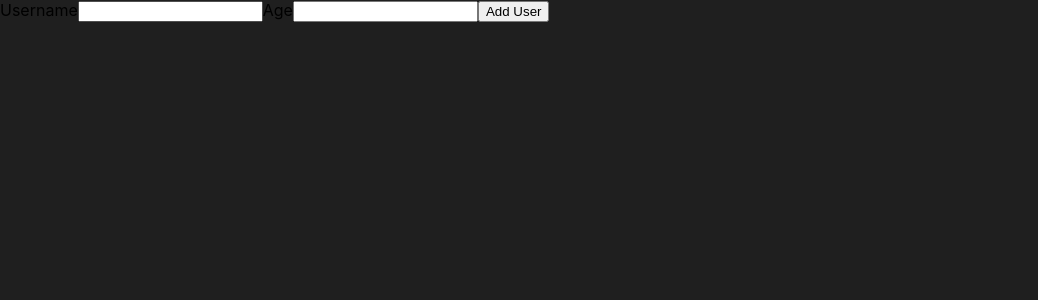
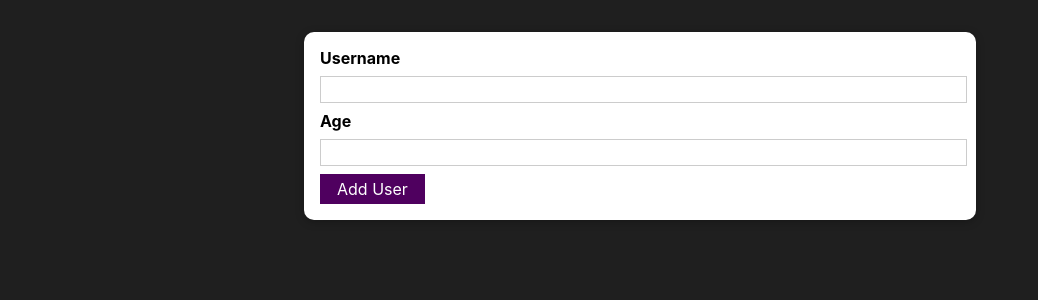
Before and after one commit to AnirupPat/reactjs-users-log, a React (Create React App) app: page / in a window 1280 px wide. Shown: the top 300 px of the page, without its empty margins (0-1038 px from the left). Built offline with nearby package versions, Linux system fonts and the light colour scheme.

Commit message:
Adding Card and Button Component

```diff
--- /dev/null
+++ b/src/component/UI/Button.js
@@ -0,0 +1,11 @@
+import classes from './Button.module.css';
+
+const Button = props => {
+    return (
+        <button className={classes.button}
+        type={props.type || 'button'}
+        onClick={props.onCLick}>{props.children}</button>
+    );
+}
+
+export default Button;
--- /dev/null
+++ b/src/component/UI/Button.module.css
@@ -0,0 +1,18 @@
+.button {
+    font: inherit;
+    border: 1px solid #4f005f;
+    background: #4f005f;
+    color: white;
+    padding: 0.25rem 1rem;
+    cursor: pointer;
+  }
+
+  .button:hover,
+  .button:active {
+    background: #741188;
+    border-color: #741188;
+  }
+
+  .button:focus {
+    outline: none;
+  }
--- /dev/null
+++ b/src/component/UI/Card.js
@@ -0,0 +1,10 @@
+import classes from './Card.module.css';
+
+const Card = props => {
+
+    return (
+        <div className={`${classes.card} ${props.className}`}>{props.children}</div>
+    );
+}
+
+export default Card;
--- /dev/null
+++ b/src/component/UI/Card.module.css
@@ -0,0 +1,5 @@
+.card {
+    background: white;
+    box-shadow: 0 2px 8px rgba(0, 0, 0, 0.26);
+    border-radius: 10px;
+}
--- a/src/component/Users/AddUser.js
+++ b/src/component/Users/AddUser.js
@@ -1,12 +1,14 @@
-import './AddUser.css';
+import Card from "../UI/Card";
+import Button from "../UI/Button";
+import classes from "./AddUser.module.css";
 
-const AddUser = props => {
-    const addUserHandler = event => {
+const AddUser = (props) => {
+  const addUserHandler = (event) => {
     event.preventDefault();
-
-    }
+  };
 
   return (
+    <Card className={classes.input}>
       <form onSubmit={addUserHandler}>
         <label htmlFor="username">Username</label>
         <input id="username" type="text" />
@@ -14,9 +16,10 @@
         <label htmlFor="age">Age</label>
         <input id="age" type="number" />
 
-            <button type="submit">Add User</button>
+        <Button type="submit">Add User</Button>
       </form>
+    </Card>
   );
-}
+};
 
 export default AddUser;
--- /dev/null
+++ b/src/component/Users/AddUser.module.css
@@ -0,0 +1,26 @@
+.input {
+    margin: 2rem auto;
+    padding: 1rem;
+    width: 90%;
+    max-width: 40rem;
+  }
+
+  .input label {
+    display: block;
+    font-weight: bold;
+    margin-bottom: 0.5rem;
+  }
+
+  .input input {
+    font: inherit;
+    display: block;
+    width: 100%;
+    border: 1px solid #ccc;
+    padding: 0.15rem;
+    margin-bottom: 0.5rem;
+  }
+
+  .input input:focus {
+    outline: none;
+    border-color: #4f005f;
+  }
```
Also changed, not shown: src/component/Users/AddUser.css (deleted). Lines whose indentation alone changed are shown as unchanged.
